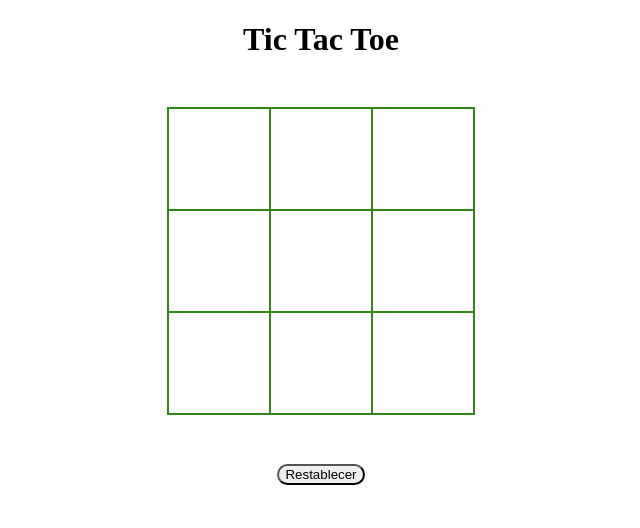
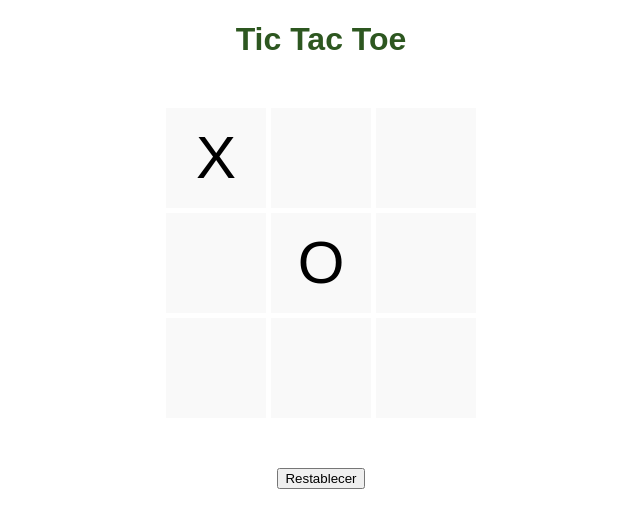
Before and after one commit to AndyVQ/Miausculos, a plain HTML site: page index.html in a window 1280 px wide. Both pictures are taken after a click on the element 538 px from the left and 159 px from the top of the page. Shown: the whole page, without its empty margins (319-959 px from the left). Drawn offline with Linux system fonts and the light colour scheme.

Commit message:
cambios varios

```diff
--- a/index.html
+++ b/index.html
@@ -1,30 +1,29 @@
-<!doctype html>
+<!DOCTYPE html>
 <html lang="en">
   <head>
-  <meta charset="UTF-8">
-  <meta name="viewport"  content="width=device-width, initial-scale=1.0">
-  <title>Game: Tic Tac Toe</title>
-  <link rel="stylesheet" href="/src/css/estilos.css">
+    <meta charset="UTF-8" />
+    <meta name="viewport" content="width=device-width, initial-scale=1.0" />
+    <title>Tic Tac Toe</title>
+    <link rel="stylesheet" href="/src/css/estilos.css" />
   </head>
 
   <body>
     <div class="container">
       <h1>Tic Tac Toe</h1>
       <div class="gato-container">
-      <div class="gato-celda"></div>
-      <div class="gato-celda"></div>
-      <div class="gato-celda"></div>
-      <div class="gato-celda"></div>
-      <div class="gato-celda"></div>
-      <div class="gato-celda"></div>
-      <div class="gato-celda"></div>
-      <div class="gato-celda"></div>
-      <div class="gato-celda"></div>
+        <div class="gatos celda"></div>
+        <div class="gatos celda"></div>
+        <div class="gatos celda"></div>
+        <div class="gatos celda"></div>
+        <div class="gatos celda"></div>
+        <div class="gatos celda"></div>
+        <div class="gatos celda"></div>
+        <div class="gatos celda"></div>
+        <div class="gatos celda"></div>
       </div>
       <h2 class="gato-notificacion"></h2>
-    <button class="gato-restablecer">Restablecer</button>
+      <button class="gato restablecer">Restablecer</button>
     </div>
     <script src="/src/js/java.js"></script>
   </body>
-
 </html>
--- a/src/css/estilos.css
+++ b/src/css/estilos.css
@@ -1,26 +1,44 @@
 .container {
   text-align: center;
+  font-family: 'Arial', sans-serif;
 }
 
 .gato-container {
   display: grid;
-  grid-template-columns: repeat(3, auto);
-  width: 306px;
+  grid-template-columns: repeat(3, 1fr);
+  gap: 5px;
+  width: 310px;
   margin: 50px auto;
 }
 
-.gato-celda {
+.gatos{
   width: 100px;
   height: 100px;
-  box-shadow: 0 0 0 1px #33861a;
-  border: 1px solid #33861a;
+  background-color: #f9f9f9;
+  border: 5 px solid #33861a;
   cursor: pointer;
   line-height: 100px;
   font-size: 60px;
+  text-align: center;
+}
+
+.gatos:hover {
+  background-color: #dfe6d3;
 }
 
 .gato-restablecer {
-  border-radius: 15px;
+  background-color: #33861a;
+  color: white;
+  padding: 10px 20px;
+  border: none;
+  border-radius: 30px;
   cursor: pointer;
+}
 
+.gato-restablecer:hover {
+  background-color: #285114;
 }
+
+h1 {
+  color: #2d5720;
+}
--- a/src/js/java.js
+++ b/src/js/java.js
@@ -0,0 +1,32 @@
+const celdas = Array.from(document.getElementsByClassName("gatos"))
+
+function movihuman(){
+    celdas.forEach((celda)=>    {
+        celda.addEventListener("click",()=> {
+            if(celda.innerHTML=="") {
+                celda.innerHTML="X"
+                setTimeout(()=> {
+                 movimachin()
+                 },500)
+
+            }
+        })
+    })
+}
+
+movihuman()
+
+function movimachin(){
+    const espacio= celdas.filter((celda)=>{
+       return celda.innerHTML===""
+    })
+
+    if(espacio.length>0){
+        const movi=Math.floor(Math.random()*espacio.length)
+        espacio[movi].innerHTML="O"
+    }
+}
+
+function restablecer()  {
+const gatorestablecer= document.getElementsByClassName("resetear").reset()
+}
```
Lines whose indentation alone changed are shown as unchanged.
